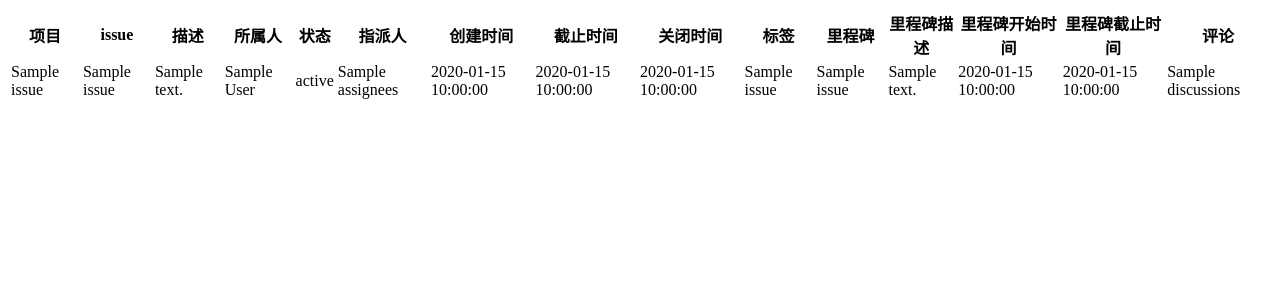
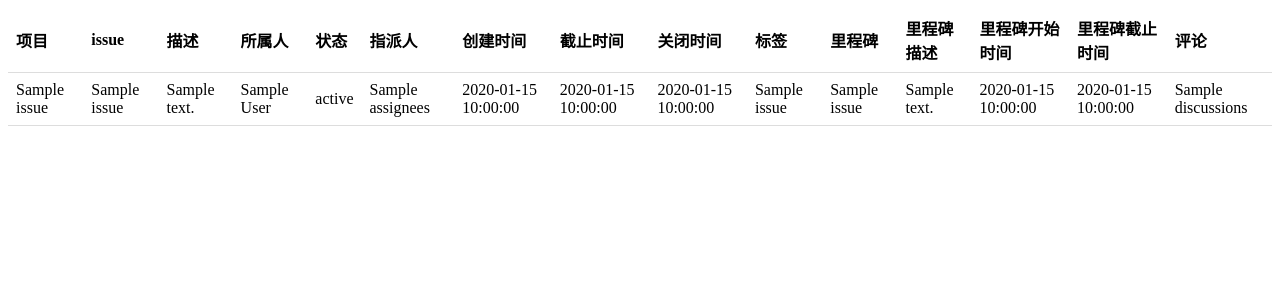
Before and after one commit to zhangcaiyuan/gitlab-stats, a FastAPI app: template templates/issues.html in a window 1280 px wide. Shown: the top 300 px of the page. Run offline with FastAPI, Linux system fonts and the light colour scheme; the template is opened without the code that fills it: most values are stand-ins (such as "Sample title", 1, 10 or a date in 2020).

Commit message:
增加简单的css样式

```diff
--- a/app.py
+++ b/app.py
@@ -24,7 +24,7 @@ async def get_projects():
     """
 
 
-@app.get("/issues/{ct}", response_class=HTMLResponse)
+@app.get("/issues", response_class=HTMLResponse)
 async def get_issues(request: Request, ct: str):
     print(ct)
     timestamp = time.mktime(time.strptime(ct, "%Y%m%d"))
--- a/requirements.txt
+++ b/requirements.txt
@@ -4,4 +4,6 @@
 fastapi>=0.63.0
 uvicorn>=0.13.4
 
+jinja2>=2.11.3
+aiofiles>=0.6.0
 requests>=2.22.0
--- a/static/issue.css
+++ b/static/issue.css
@@ -0,0 +1,10 @@
+table {
+  border-collapse: collapse;
+  width: 100%;
+}
+th, td {
+  padding: 8px;
+  text-align: left;
+  border-bottom: 1px solid #ddd;
+}
+tr:hover {background-color: #f5f5f5;}
--- a/templates/issues.html
+++ b/templates/issues.html
@@ -7,6 +7,7 @@
 <html lang="zh">
 <head>
     <title>issues</title>
+    <link href="{{ url_for('static', path='/issue.css') }}" rel="stylesheet">
 </head>
 <body>
 <table>
```
